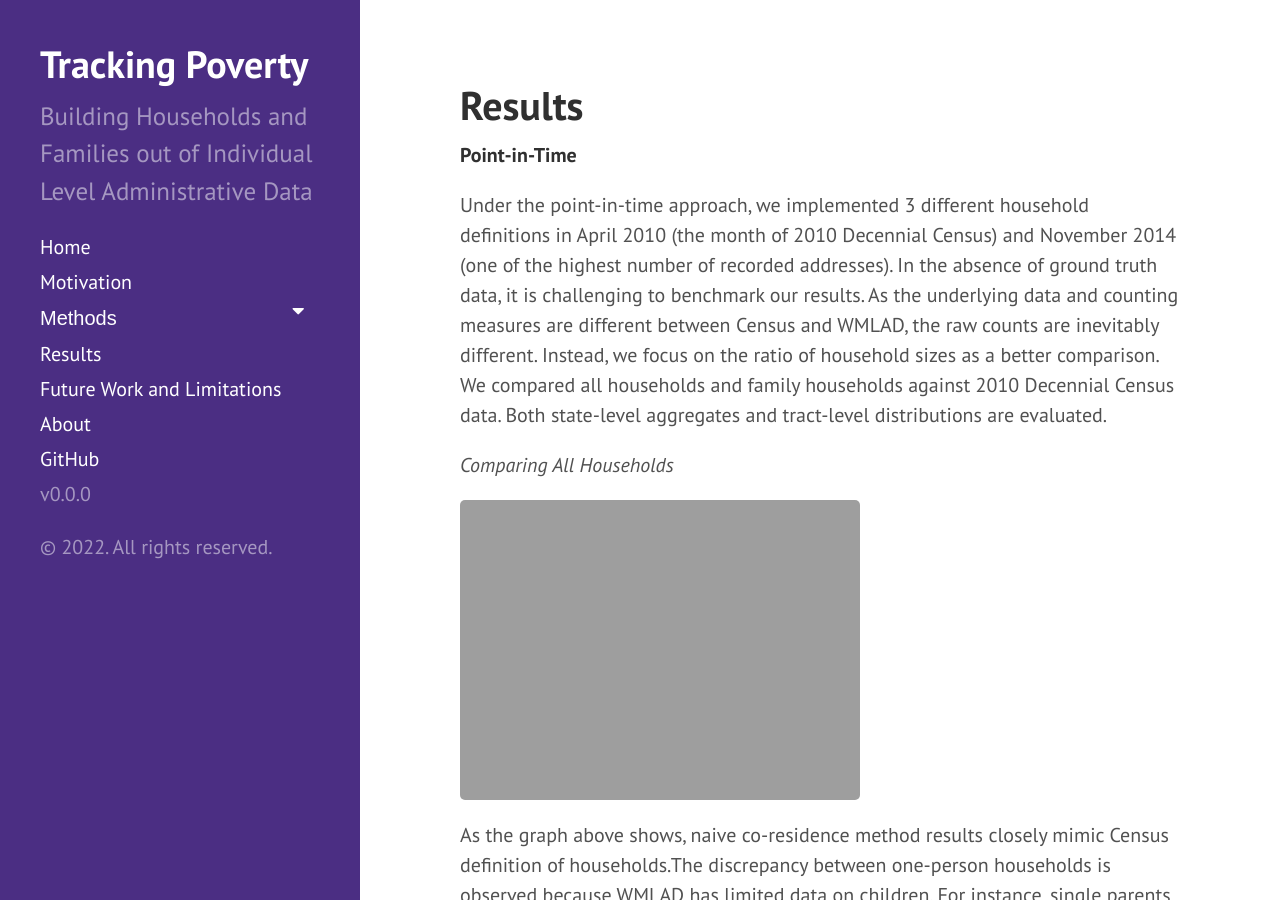
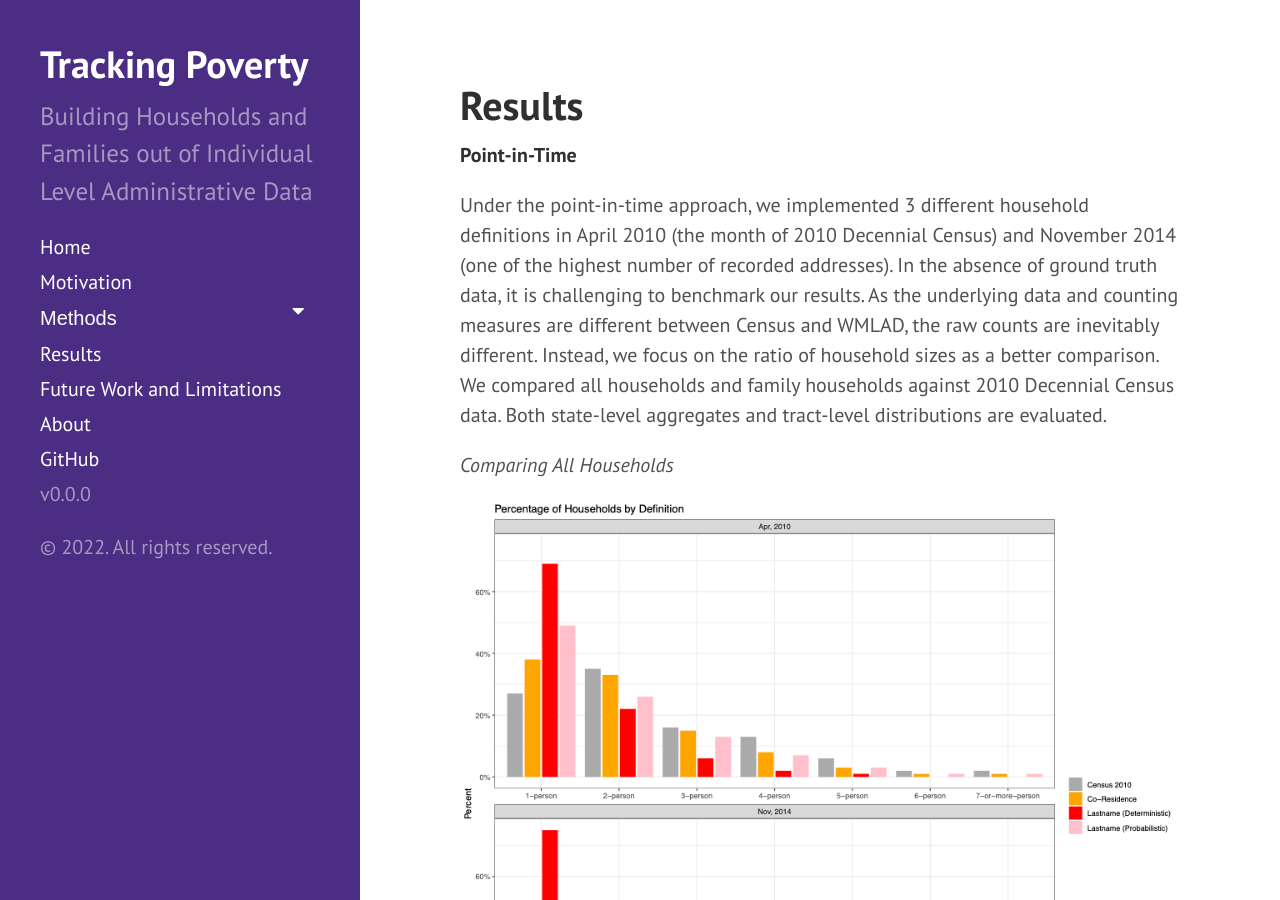
Before and after one commit to uwescience/DSSG2022-Tracking-Poverty, a Jekyll site: the page built from results.md, in a window 1280 px wide and 900 px high. Built offline with Jekyll 4.4.1, drawn with Linux system fonts in a browser that asks for light colours.

Commit message:
Update results.md

```diff
--- a/results.md
+++ b/results.md
@@ -9,7 +9,7 @@
 
 *Comparing All Households*
 
-<img src="{{ site.url }}{{ site.baseurl }}/assets/img/pctdef.png">
+<img src="{{ site.url }}{{ site.baseurl }}/assets/img/pctbydef.png">
 
 
 As the graph above shows, naive co-residence method results closely mimic Census definition of households.The discrepancy between one-person households is observed because WMLAD has limited data on children. For instance, single parents with a child are most likely labeled as one-person households, as the information of the child was not included in the WMLAD. This problem inevitably leads to undercounting higher size households, some of which are parents with missing children info.
```
